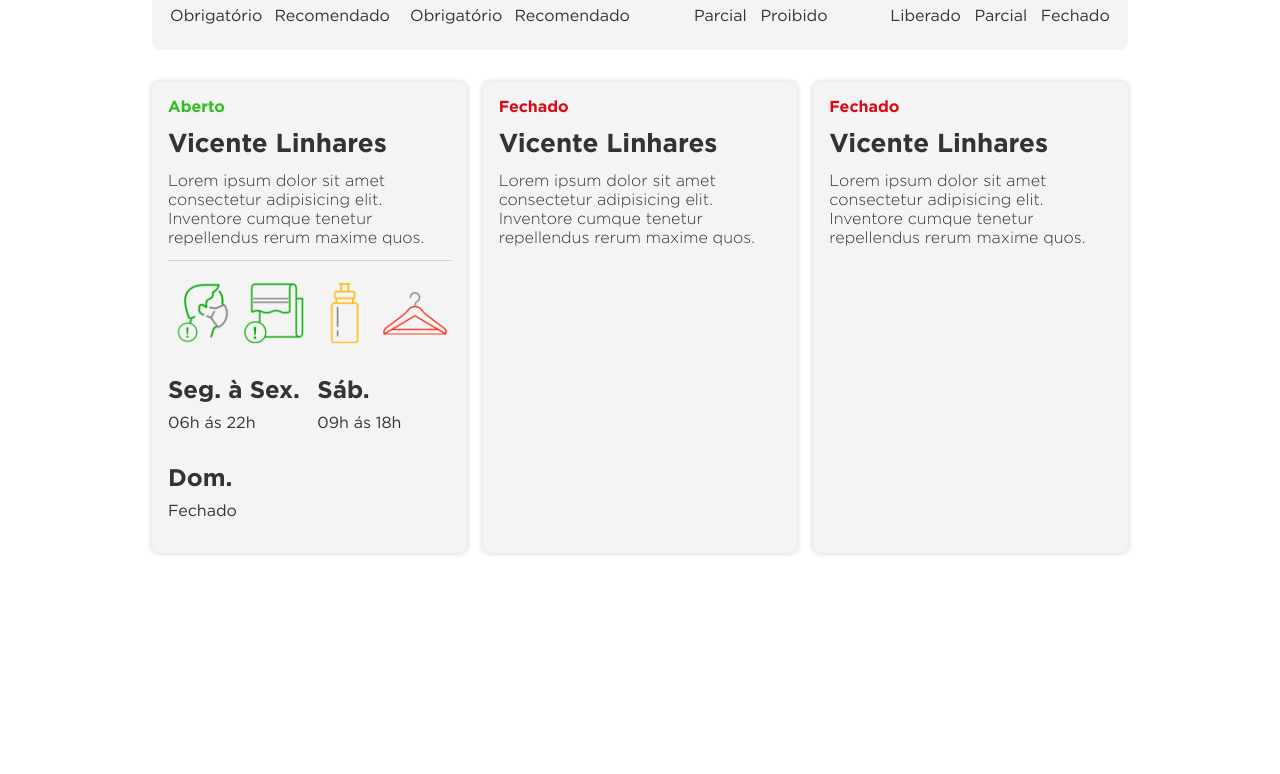
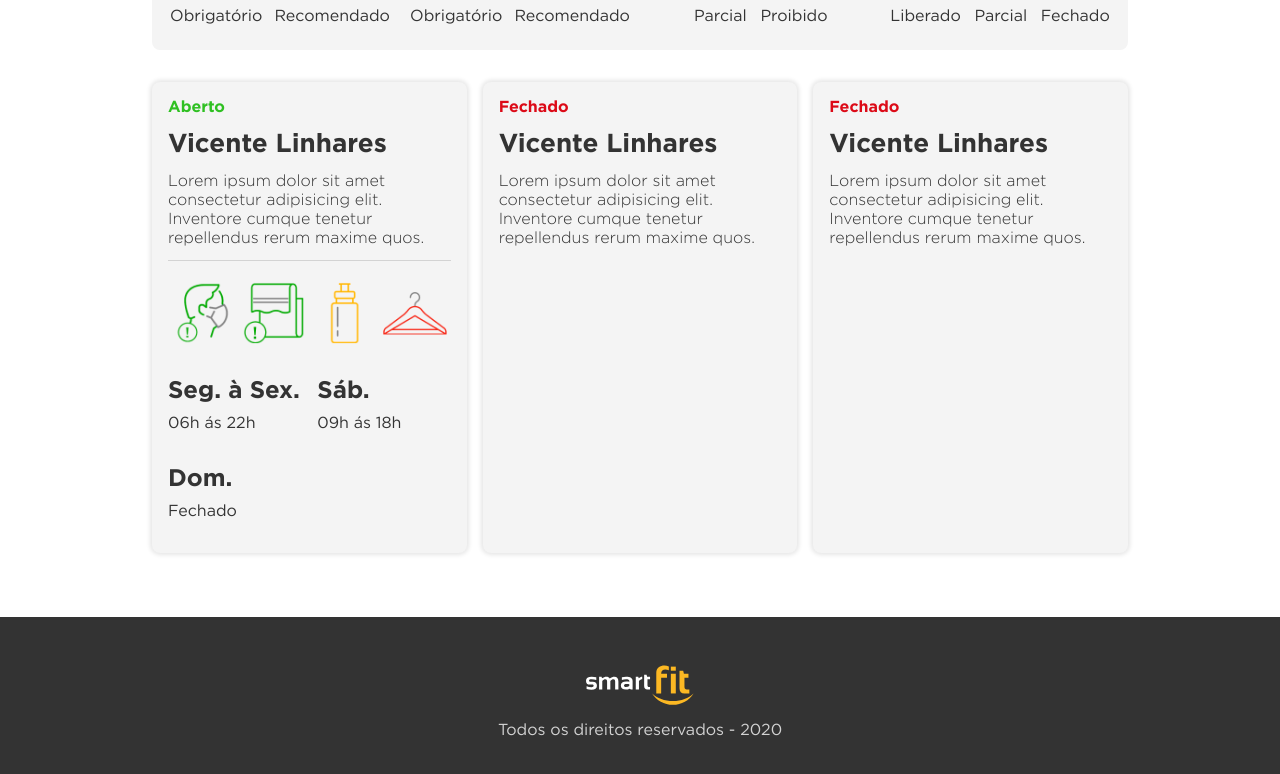
Before and after one commit to adrianmouzinho/frontend-challenges, an Angular app in the folder smartfit-challenge/: page / in a window 1280 px wide. Shown: the part 1003-1777 px from the top of the page. Before the commit the page ends 1620 px from the top, so only its background shows below. Built offline with nearby package versions, Linux system fonts and the light colour scheme.

Commit message:
feat: create footer component

```diff
--- a/smartfit-challenge/src/app/app.component.html
+++ b/smartfit-challenge/src/app/app.component.html
@@ -4,3 +4,4 @@
   <app-legend />
   <app-list />
 </main>
+<app-footer />
--- a/smartfit-challenge/src/app/app.module.ts
+++ b/smartfit-challenge/src/app/app.module.ts
@@ -7,6 +7,7 @@
 import { FormComponent } from './components/form/form.component';
 import { LegendComponent } from './components/legend/legend.component';
 import { ListComponent } from './components/list/list.component';
+import { FooterComponent } from './components/footer/footer.component';
 
 @NgModule({
   declarations: [
@@ -14,7 +15,8 @@
     HeaderComponent,
     FormComponent,
     LegendComponent,
-    ListComponent
+    ListComponent,
+    FooterComponent
   ],
   imports: [
     BrowserModule,
--- /dev/null
+++ b/smartfit-challenge/src/app/components/footer/footer.component.html
@@ -0,0 +1,4 @@
+<footer>
+  <img src="/assets/images/svg/logo.svg" alt="Logo da SMART FIT">
+  <p>Todos os direitos reservados - 2020</p>
+</footer>
--- /dev/null
+++ b/smartfit-challenge/src/app/components/footer/footer.component.scss
@@ -0,0 +1,17 @@
+footer {
+  display: flex;
+  flex-direction: column;
+  align-items: center;
+  justify-content: center;
+  gap: 1rem;
+  background-color: var(--dark-grey);
+  padding: 3rem 1.5rem;
+
+  img {
+    height: 2.5rem;
+  }
+
+  p {
+    color: lightgray;
+  }
+}
```
Also changed, not shown: smartfit-challenge/src/app/components/footer/footer.component.ts (added, +10 -0 lines), 1 other file (tests, documents, lock files or other folders).
